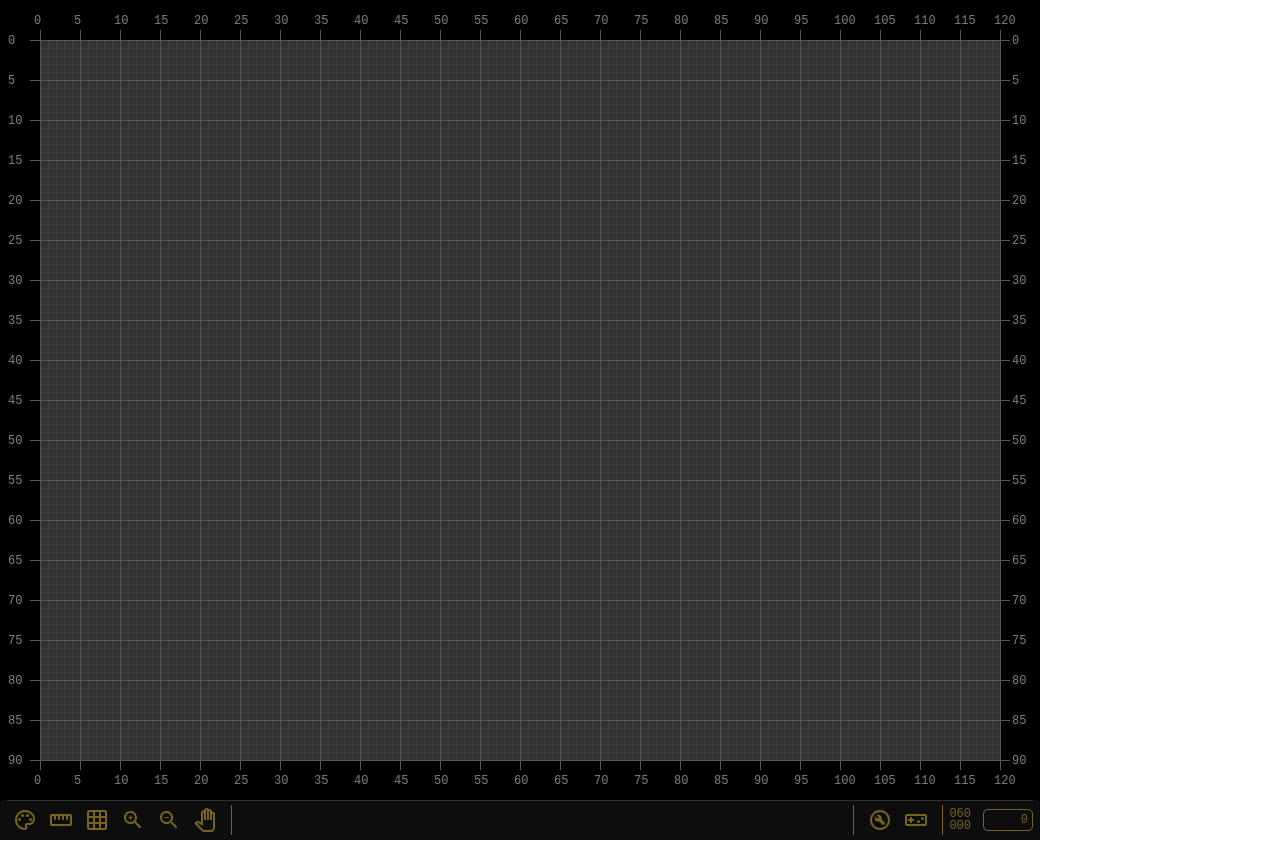
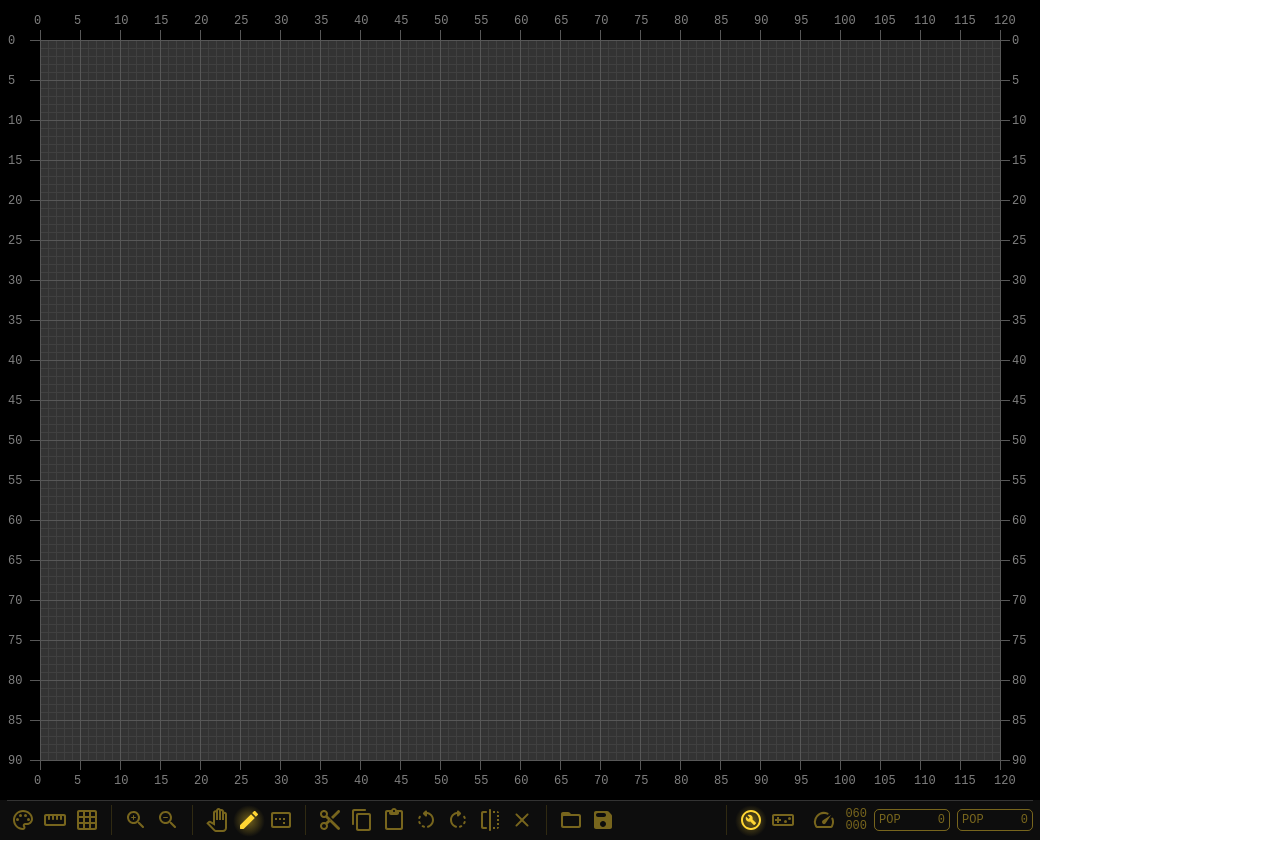
Before and after one commit to ffcoelho/game-of-life, an Angular app: page / in a window 1280 px wide. Built offline with nearby package versions, Linux system fonts and the light colour scheme.

Commit message:
menu integr. disp, zoom, game

```diff
--- a/src/app/models/menu.model.ts
+++ b/src/app/models/menu.model.ts
@@ -1,48 +1,92 @@
 export interface MenuModel {
-  build: MenuItemModel[];
-  fixed: MenuItemModel[];
+  display: MenuItemModel[];
+  zoom: MenuItemModel[];
+  tools: MenuItemModel[];
+  edit: MenuItemModel[];
+  file: MenuItemModel[];
   game: MenuItemModel[];
+  selector: MenuItemModel[];
   mode: MenuMode;
-  selector: MenuModeSelectorModel[];
 }
 
 interface MenuItemModel {
-  actionId: string;
+  actionId?: string;
+  mode?: MenuMode;
+  led?: boolean;
   disabled: boolean;
-  led: boolean;
-  icon: string;
-  tooltip: string;
-}
-
-interface MenuModeSelectorModel {
-  disabled: boolean;
-  mode: MenuMode;
   icon: string;
   tooltip: string;
 }
 
 export enum MenuMode {
-  NONE = 0,
-  PLAY = 1,
-  BUILD = 2
+  PLAY = 0,
+  BUILD = 1
 }
 
 export const MENU: MenuModel = {
-  build: [
+  display: [
+    {
+      actionId: 'colors',
+      disabled: false,
+      led: false,
+      icon: 'colors',
+      tooltip: 'Colors'
+    },
+    {
+      actionId: 'ruler',
+      disabled: false,
+      led: false,
+      icon: 'ruler',
+      tooltip: 'Ruler'
+    },
+    {
+      actionId: 'lines',
+      disabled: false,
+      led: false,
+      icon: 'lines',
+      tooltip: 'Lines'
+    }
+  ],
+  zoom: [
+    {
+      actionId: 'zoomIn',
+      disabled: false,
+      led: false,
+      icon: 'zoom_in',
+      tooltip: 'Zoom in'
+    },
+    {
+      actionId: 'zoomOut',
+      disabled: false,
+      led: false,
+      icon: 'zoom_out',
+      tooltip: 'Zoom out'
+    }
+  ],
+  tools: [
+    {
+      actionId: 'pan',
+      disabled: false,
+      led: false,
+      icon: 'pan',
+      tooltip: 'Pan tool'
+    },
     {
       actionId: 'draw',
       disabled: false,
       led: false,
       icon: 'draw',
-      tooltip: 'Draw'
+      tooltip: 'Draw tool'
     },
     {
       actionId: 'select',
       disabled: false,
       led: false,
-      icon: 'select',
-      tooltip: 'Select'
-    },
+      icon: 'screen',
+      tooltip: 'Select Tool'
+    }
+  ],
+  edit: [
     {
       actionId: 'cut',
       disabled: false,
@@ -86,13 +130,6 @@
       tooltip: 'Flip'
     },
     {
-      actionId: 'save',
-      disabled: false,
-      led: false,
-      icon: 'save',
-      tooltip: 'Save'
-    },
-    {
       actionId: 'clear',
       disabled: false,
       led: false,
@@ -100,58 +137,23 @@
       tooltip: 'Clear'
     }
   ],
-  fixed: [
+  file: [
     {
-      actionId: 'colors',
+      actionId: 'load',
       disabled: false,
       led: false,
-      icon: 'colors',
-      tooltip: 'Colors'
+      icon: 'folder',
+      tooltip: 'Load'
     },
     {
-      actionId: 'ruler',
+      actionId: 'save',
       disabled: false,
       led: false,
-      icon: 'ruler',
-      tooltip: 'Ruler'
-    },
-    {
-      actionId: 'lines',
-      disabled: false,
-      led: false,
-      icon: 'lines',
-      tooltip: 'Lines'
-    },
-    {
-      actionId: 'zoomIn',
-      disabled: false,
-      led: false,
-      icon: 'zoom_in',
-      tooltip: 'Zoom in'
-    },
-    {
-      actionId: 'zoomOut',
-      disabled: false,
-      led: false,
-      icon: 'zoom_out',
-      tooltip: 'Zoom out'
-    },
-    {
-      actionId: 'panTool',
-      disabled: false,
-      led: false,
-      icon: 'pan',
-      tooltip: 'Pan tool'
+      icon: 'save',
+      tooltip: 'Save'
     }
   ],
   game: [
-    {
-      actionId: 'speed',
-      disabled: false,
-      led: false,
-      icon: 'speed',
-      tooltip: 'Speed'
-    },
     {
       actionId: 'restart',
       disabled: false,
@@ -174,7 +176,6 @@
       tooltip: 'Start'
     }
   ],
-  mode: MenuMode.NONE,
   selector: [
     {
       disabled: false,
@@ -188,5 +189,6 @@
       icon: 'game',
       tooltip: 'Game mode'
     }
-  ]
+  ],
+  mode: MenuMode.BUILD
 };
--- a/src/app/ui/button/button.component.scss
+++ b/src/app/ui/button/button.component.scss
@@ -26,7 +26,7 @@
     display: none;
     justify-content: center;
     align-items: center;
-    width: 80px;
+    width: 96px;
     height: 25px;
     color: $led-on-color;
     font-family: monospace;
--- a/src/app/ui/icon/icon.component.html
+++ b/src/app/ui/icon/icon.component.html
@@ -10,13 +10,13 @@
 
   <svg *ngSwitchCase="'copy'" xmlns="http://www.w3.org/2000/svg" height="24" viewBox="0 0 24 24" width="24"><path d="M0 0h24v24H0V0z" fill="none"/><path d="M15 1H4c-1.1 0-2 .9-2 2v13c0 .55.45 1 1 1s1-.45 1-1V4c0-.55.45-1 1-1h10c.55 0 1-.45 1-1s-.45-1-1-1zm4 4H8c-1.1 0-2 .9-2 2v14c0 1.1.9 2 2 2h11c1.1 0 2-.9 2-2V7c0-1.1-.9-2-2-2zm-1 16H9c-.55 0-1-.45-1-1V8c0-.55.45-1 1-1h9c.55 0 1 .45 1 1v12c0 .55-.45 1-1 1z"/></svg>
 
-  <svg *ngSwitchCase="'counter'" xmlns="http://www.w3.org/2000/svg" height="24" viewBox="0 0 24 24" width="24"><path d="M0 0h24v24H0z" fill="none"/><path d="M16 10h-2v2h2v-2zm0 4h-2v2h2v-2zm-8-4H6v2h2v-2zm4 0h-2v2h2v-2zm8-6H4c-1.1 0-2 .9-2 2v12c0 1.1.9 2 2 2h16c1.1 0 2-.9 2-2V6c0-1.1-.9-2-2-2zm-1 14H5c-.55 0-1-.45-1-1V7c0-.55.45-1 1-1h14c.55 0 1 .45 1 1v10c0 .55-.45 1-1 1z"/></svg>
-
   <svg *ngSwitchCase="'cut'" xmlns="http://www.w3.org/2000/svg" height="24" viewBox="0 0 24 24" width="24"><path d="M0 0h24v24H0V0z" fill="none"/><path d="M9.64 7.64c.29-.62.42-1.33.34-2.09-.19-1.73-1.54-3.2-3.26-3.49-2.77-.48-5.14 1.89-4.66 4.65.3 1.72 1.76 3.07 3.49 3.26.76.08 1.46-.05 2.09-.34L10 12l-2.36 2.36c-.62-.29-1.33-.42-2.09-.34-1.73.19-3.2 1.54-3.49 3.26-.48 2.77 1.89 5.13 4.65 4.65 1.72-.3 3.07-1.76 3.26-3.49.08-.76-.05-1.46-.34-2.09L12 14l7.59 7.59c.89.89 2.41.26 2.41-1v-.01c0-.37-.15-.73-.41-1L9.64 7.64zM6 8c-1.1 0-2-.89-2-2s.9-2 2-2 2 .89 2 2-.9 2-2 2zm0 12c-1.1 0-2-.89-2-2s.9-2 2-2 2 .89 2 2-.9 2-2 2zm6-7.5c-.28 0-.5-.22-.5-.5s.22-.5.5-.5.5.22.5.5-.22.5-.5.5zm7.59-10.09L13 9l2 2 6.59-6.59c.26-.26.41-.62.41-1V3.4c0-1.25-1.52-1.88-2.41-.99z"/></svg>
 
   <svg *ngSwitchCase="'draw'" xmlns="http://www.w3.org/2000/svg" height="24" viewBox="0 0 24 24" width="24"><path d="M0 0h24v24H0V0z" fill="none"/><path d="M3 17.46v3.04c0 .28.22.5.5.5h3.04c.13 0 .26-.05.35-.15L17.81 9.94l-3.75-3.75L3.15 17.1c-.1.1-.15.22-.15.36zM20.71 7.04c.39-.39.39-1.02 0-1.41l-2.34-2.34c-.39-.39-1.02-.39-1.41 0l-1.83 1.83 3.75 3.75 1.83-1.83z"/></svg>
 
   <svg *ngSwitchCase="'flip'" xmlns="http://www.w3.org/2000/svg" height="24" viewBox="0 0 24 24" width="24"><path d="M0 0h24v24H0V0z" fill="none"/><path d="M15 21h2v-2h-2v2zm4-12h2V7h-2v2zM3 5v14c0 1.1.9 2 2 2h3c.55 0 1-.45 1-1s-.45-1-1-1H6c-.55 0-1-.45-1-1V6c0-.55.45-1 1-1h2c.55 0 1-.45 1-1s-.45-1-1-1H5c-1.1 0-2 .9-2 2zm16-2v2h2c0-1.1-.9-2-2-2zm-7 20c.55 0 1-.45 1-1V2c0-.55-.45-1-1-1s-1 .45-1 1v20c0 .55.45 1 1 1zm7-6h2v-2h-2v2zM15 5h2V3h-2v2zm4 8h2v-2h-2v2zm0 8c1.1 0 2-.9 2-2h-2v2z"/></svg>
+
+  <svg *ngSwitchCase="'folder'" xmlns="http://www.w3.org/2000/svg" height="24" viewBox="0 0 24 24" width="24"><path d="M0 0h24v24H0V0z" fill="none"/><path d="M20 6h-8l-1.41-1.41C10.21 4.21 9.7 4 9.17 4H4c-1.1 0-1.99.9-1.99 2L2 18c0 1.1.9 2 2 2h16c1.1 0 2-.9 2-2V8c0-1.1-.9-2-2-2zm-1 12H5c-.55 0-1-.45-1-1V9c0-.55.45-1 1-1h14c.55 0 1 .45 1 1v8c0 .55-.45 1-1 1z"/></svg>
 
   <svg *ngSwitchCase="'game'" xmlns="http://www.w3.org/2000/svg" height="24" viewBox="0 0 24 24" width="24"><path d="M0 0h24v24H0V0z" fill="none"/><path d="M21 6H3c-1.1 0-2 .9-2 2v8c0 1.1.9 2 2 2h18c1.1 0 2-.9 2-2V8c0-1.1-.9-2-2-2zm0 10H3V8h18v8zM6 15h2v-2h2v-2H8V9H6v2H4v2h2z"/><circle cx="14.5" cy="13.5" r="1.5"/><circle cx="18.5" cy="10.5" r="1.5"/></svg>
 
@@ -40,7 +40,7 @@
 
   <svg *ngSwitchCase="'save'" xmlns="http://www.w3.org/2000/svg" height="24" viewBox="0 0 24 24" width="24"><path d="M0 0h24v24H0V0z" fill="none"/><path d="M17.59 3.59c-.38-.38-.89-.59-1.42-.59H5c-1.11 0-2 .9-2 2v14c0 1.1.9 2 2 2h14c1.1 0 2-.9 2-2V7.83c0-.53-.21-1.04-.59-1.41l-2.82-2.83zM12 19c-1.66 0-3-1.34-3-3s1.34-3 3-3 3 1.34 3 3-1.34 3-3 3zm1-10H7c-1.1 0-2-.9-2-2s.9-2 2-2h6c1.1 0 2 .9 2 2s-.9 2-2 2z"/></svg>
 
-  <svg *ngSwitchCase="'select'" xmlns="http://www.w3.org/2000/svg" height="24" viewBox="0 0 24 24" width="24"><path d="M0 0h24v24H0V0z" fill="none"/><path d="M3 5v3c0 .55.45 1 1 1s1-.45 1-1V6c0-.55.45-1 1-1h2c.55 0 1-.45 1-1s-.45-1-1-1H5c-1.1 0-2 .9-2 2zm1 10c-.55 0-1 .45-1 1v3c0 1.1.9 2 2 2h3c.55 0 1-.45 1-1s-.45-1-1-1H6c-.55 0-1-.45-1-1v-2c0-.55-.45-1-1-1zm15 3c0 .55-.45 1-1 1h-2c-.55 0-1 .45-1 1s.45 1 1 1h3c1.1 0 2-.9 2-2v-3c0-.55-.45-1-1-1s-1 .45-1 1v2zm0-15h-3c-.55 0-1 .45-1 1s.45 1 1 1h2c.55 0 1 .45 1 1v2c0 .55.45 1 1 1s1-.45 1-1V5c0-1.1-.9-2-2-2z"/></svg>
+  <svg *ngSwitchCase="'screen'" xmlns="http://www.w3.org/2000/svg" height="24" viewBox="0 0 24 24" width="24"><path d="M0 0h24v24H0z" fill="none"/><path d="M16 10h-2v2h2v-2zm0 4h-2v2h2v-2zm-8-4H6v2h2v-2zm4 0h-2v2h2v-2zm8-6H4c-1.1 0-2 .9-2 2v12c0 1.1.9 2 2 2h16c1.1 0 2-.9 2-2V6c0-1.1-.9-2-2-2zm-1 14H5c-.55 0-1-.45-1-1V7c0-.55.45-1 1-1h14c.55 0 1 .45 1 1v10c0 .55-.45 1-1 1z"/></svg>
 
   <svg *ngSwitchCase="'set_state'" xmlns="http://www.w3.org/2000/svg" height="24" viewBox="0 0 24 24" width="24"><path d="M0 0h24v24H0V0z" fill="none"/><path d="M12 2C6.49 2 2 6.49 2 12s4.49 10 10 10 10-4.49 10-10S17.51 2 12 2zm0 18c-4.41 0-8-3.59-8-8s3.59-8 8-8 8 3.59 8 8-3.59 8-8 8zm3-8c0 1.66-1.34 3-3 3s-3-1.34-3-3 1.34-3 3-3 3 1.34 3 3z"/></svg>
 
--- a/src/app/ui/menu/menu.component.html
+++ b/src/app/ui/menu/menu.component.html
@@ -1,31 +1,47 @@
 <div class="menu-container">
-  <div class="menu-fixed">
-    <div class="menu-item" *ngFor="let btn of menu.fixed">
-      <app-button [icon]="btn.icon" [led]="btn.led" [disabled]="btn.disabled || blocked" [tooltip]="btn.tooltip"></app-button>
+  <div class="menu-left">
+    <div class="menu-item-container">
+      <div class="menu-item" *ngFor="let btn of menu.display">
+        <app-button [icon]="btn.icon" [led]="btn.led" [disabled]="btn.disabled || blocked" [tooltip]="btn.tooltip" (action)="displayAction(btn.actionId)"></app-button>
+      </div>
+    </div>
+    <div class="menu-separator"></div>
+    <div class="menu-item-container">
+      <div class="menu-item" *ngFor="let btn of menu.zoom">
+        <app-button [icon]="btn.icon" [led]="btn.led" [disabled]="btn.disabled || blocked" [tooltip]="btn.tooltip" (action)="zoomAction(btn.actionId)"></app-button>
+      </div>
+    </div>
+    <div class="menu-separator" *ngIf="menu.mode === 1"></div>
+    <div class="menu-item-container" *ngIf="menu.mode === 1">
+      <div class="menu-item" *ngFor="let btn of menu.tools">
+        <app-button [icon]="btn.icon" [led]="btn.led" [disabled]="btn.disabled || blocked" [tooltip]="btn.tooltip" (action)="toolAction(btn.actionId)"></app-button>
+      </div>
+    </div>
+    <div class="menu-separator"></div>
+    <div class="menu-item-container" *ngIf="menu.mode === 1">
+      <div class="menu-item" *ngFor="let btn of menu.edit">
+        <app-button [icon]="btn.icon" [led]="btn.led" [disabled]="btn.disabled || blocked" [tooltip]="btn.tooltip"></app-button>
+      </div>
+    </div>
+    <div class="menu-separator" *ngIf="menu.mode === 1"></div>
+    <div class="menu-item-container" *ngIf="menu.mode === 1">
+      <div class="menu-item" *ngFor="let btn of menu.file">
+        <app-button [icon]="btn.icon" [led]="btn.led" [disabled]="btn.disabled || blocked" [tooltip]="btn.tooltip"></app-button>
+      </div>
     </div>
   </div>
-  <div class="menu-separator"></div>
-  <div class="menu-mode" *ngIf="menu.mode === 0"></div>
-  <div class="menu-mode" *ngIf="menu.mode === 1">
-    <div class="menu-item" *ngFor="let btn of menu.game;">
-      <app-button [icon]="btn.icon" [led]="btn.led" [disabled]="btn.disabled || blocked" [tooltip]="btn.tooltip" (action)="gameAction(btn.actionId)"></app-button>
+  <div class="menu-right">
+    <div class="menu-separator" *ngIf="menu.mode === 0"></div>
+    <div class="menu-item-container" *ngIf="menu.mode === 0">
+      <div class="menu-item" *ngFor="let btn of menu.game">
+        <app-button [icon]="btn.icon" [led]="btn.led" [disabled]="btn.disabled || blocked" [tooltip]="btn.tooltip" (action)="gameAction(btn.actionId)"></app-button>
+      </div>
     </div>
-    <div class="menu-item form" *ngIf="displaySpeedInput">
-      <span>Gen/s (1-200):</span>
-      <app-input class="small-input" type="number" maxLength="3" [parentForm]="gameForm" controlName="speed"></app-input>
-      <app-button icon="close" (action)="speedInputCancel()"></app-button>
-      <app-button icon="check" [disabled]="gameForm.invalid" (action)="speedInputUpdate()"></app-button>
-    </div>
-  </div>
-  <div class="menu-mode" *ngIf="menu.mode === 2">
-    <div class="menu-item" *ngFor="let btn of menu.build">
-      <app-button [icon]="btn.icon" [led]="btn.led" [disabled]="btn.disabled || blocked" [tooltip]="btn.tooltip"></app-button>
-    </div>
-  </div>
-  <div class="menu-separator"></div>
-  <div class="menu-selector">
-    <div class="menu-item" *ngFor="let btn of menu.selector">
-      <app-button [icon]="btn.icon" [led]="btn.mode === menu.mode" [disabled]="btn.disabled || blocked" [tooltip]="btn.tooltip" (action)="mode(btn.mode)"></app-button>
+    <div class="menu-separator"></div>
+    <div class="menu-item-container">
+      <div class="menu-item" *ngFor="let btn of menu.selector">
+        <app-button [icon]="btn.icon" [led]="btn.mode === menu.mode" [disabled]="btn.disabled || blocked" [tooltip]="btn.tooltip" (action)="selectMode(btn.mode)"></app-button>
+      </div>
     </div>
   </div>
 </div>
--- a/src/app/ui/menu/menu.component.scss
+++ b/src/app/ui/menu/menu.component.scss
@@ -1,55 +1,97 @@
 @import '../../../assets/styles/variables';
+@import '../../../assets/styles/mixins';
 
 .menu-container {
+  @include user-select-none;
   display: flex;
   align-items: center;
   width: calc(100% - 8px);
   height: 100%;
   padding-right: 8px;
-  .menu-item {
+  .menu-left {
     display: flex;
-    justify-content: center;
+    justify-content: flex-start;
     align-items: center;
-    margin: 0 2px;
-    span {
-      font-family: monospace;
-      font-size: 12px;
-      color: $led-dim-color;
-    }
-    .small-input {
-      width: 27px;
-      margin: 0 14px 0 7px;
-    }
-    &.form {
-      margin-left: 24px;
-    }
+    width: 622px;
+  }
+  .menu-right {
+    display: flex;
+    justify-content: flex-end;
+    align-items: center;
+    width: 178px;
+  }
+  .menu-item-container {
+    display: flex;
+    justify-content: flex-start;
+    align-items: center;
   }
   .menu-separator {
     width: 8px;
-    height: calc(100% - 2px);
+    height: 30px;
     margin-bottom: 2px;
     margin-left: 8px;
-    border-left: 1px solid $led-color;
-  }
-  .menu-fixed {
-    display: flex;
-    justify-content: flex-start;
-    align-items: center;
-    width: 216px;
-    height: 100%;
-  }
-  .menu-mode {
-    display: flex;
-    justify-content: flex-start;
-    align-items: center;
-    width: 605px;
-    height: 100%;
-  }
-  .menu-selector {
-    display: flex;
-    justify-content: flex-end;
-    align-items: center;
-    width: 72px;
-    height: 100%;
+    border-left: 1px solid $led-disable-color;
   }
 }
+
+// .menu-container {
+//   @include user-select-none;
+//   display: flex;
+//   align-items: center;
+//   width: calc(100% - 8px);
+//   height: 100%;
+//   padding-right: 8px;
+//   .menu-left {
+//     display: flex;
+//     justify-content: flex-start;
+//     align-items: center;
+//     width: 108px;
+//     height: 100%;
+//   }
+//   .menu-build {
+//     display: flex;
+//     justify-content: flex-start;
+//     align-items: center;
+//     width: 358px;
+//     height: 100%;
+//   }
+//   .menu-game {
+//     display: flex;
+//     justify-content: flex-start;
+//     align-items: center;
+//     width: 212px;
+//     height: 100%;
+//   }
+//   .menu-right {
+//     display: flex;
+//     justify-content: flex-end;
+//     align-items: center;
+//     width: 72px;
+//     height: 100%;
+//   }
+//   .menu-separator {
+//     width: 8px;
+//     height: calc(100% - 2px);
+//     margin-bottom: 2px;
+//     margin-left: 8px;
+//     border-left: 1px solid $led-color;
+//   }
+//   .menu-item {
+//     display: flex;
+//     justify-content: center;
+//     align-items: center;
+//     margin: 0 2px;
+//     span {
+//       font-family: monospace;
+//       font-size: 12px;
+//       color: $led-dim-color;
+//     }
+//     .small-input {
+//       width: 27px;
+//       margin: 0 14px 0 7px;
+//     }
+//     &.form {
+//       margin-left: 24px;
+//     }
+//   }
+// }
--- a/src/app/ui/menu/menu.component.ts
+++ b/src/app/ui/menu/menu.component.ts
@@ -3,6 +3,7 @@
 import { DataService } from 'src/app/services/data.service';
 import { MenuMode, MenuModel, MENU } from '../../models/menu.model';
 import { ConfigModel } from 'src/app/models/config.model';
+import { nextTick } from 'process';
 
 @Component({
   selector: 'app-menu',
@@ -17,6 +18,9 @@
   @Input() config: ConfigModel;
 
   @Output() game: EventEmitter<boolean> = new EventEmitter();
+  @Output() display: EventEmitter<string> = new EventEmitter();
+  @Output() zoom: EventEmitter<string> = new EventEmitter();
+  @Output() tool: EventEmitter<string> = new EventEmitter();
   @Output() playback: EventEmitter<string> = new EventEmitter();
 
   public menu: MenuModel;
@@ -42,19 +46,50 @@
         ]
       ]
     });
+    this.selectMode(MenuMode.BUILD);
   }
 
-  mode(mode: MenuMode): void {
-    if (mode === this.menu.mode) {
-      this.menu.mode = MenuMode.NONE;
-    } else {
-      this.menu.mode = mode;
-      if (this.menu.mode === MenuMode.PLAY) {
-        this.game.emit(true);
-        return;
-      }
+  selectMode(mode: MenuMode): void {
+    this.menu.mode = mode;
+    if (this.menu.mode === MenuMode.PLAY) {
+      this.game.emit(true);
+      this.toggleButtonsState();
+      return;
     }
     this.game.emit(false);
+    this.toggleButtonsState();
+  }
+
+  toggleButtonsState(): void {
+    if (this.menu.mode === MenuMode.PLAY) {
+      this.menu.tools.forEach(tool => tool.disabled = true);
+      this.menu.edit.forEach(tool => tool.disabled = true);
+      this.menu.file.forEach(tool => tool.disabled = true);
+      this.toolAction('pan');
+    } else {
+      this.menu.tools.forEach(tool => tool.disabled = false);
+      this.menu.edit[6].disabled = false;
+      this.menu.file.forEach(tool => tool.disabled = false);
+      this.toolAction('draw');
+    }
+  }
+
+  displayAction(id: string): void {
+    this.display.emit(id);
+  }
+
+  zoomAction(id: string): void {
+    this.zoom.emit(id);
+  }
+
+  toolAction(id: string) {
+    this.menu.tools.forEach(tool => {
+      tool.led = false;
+      if (id === tool.actionId) {
+        tool.led = true;
+      }
+    });
+    this.tool.emit(id);
   }
 
   gameAction(id: string): void {
@@ -66,14 +101,14 @@
   }
 
   playingState(state: boolean): void {
-    this.menu.game[0].disabled = state;
-    this.menu.game[1].disabled = state;
-    this.menu.game[2].disabled = state;
-    this.menu.game[3].led = state;
-    this.menu.selector.forEach(sel => sel.disabled = state);
-    this.menu.fixed[0].disabled = state;
-    this.menu.fixed[1].disabled = state;
-    this.menu.fixed[2].disabled = state;
+    // this.menu.game[0].disabled = state;
+    // this.menu.game[1].disabled = state;
+    // this.menu.game[2].disabled = state;
+    // this.menu.game[3].led = state;
+    // this.menu.selector.forEach(sel => sel.disabled = state);
+    // this.menu.fixed[0].disabled = state;
+    // this.menu.fixed[1].disabled = state;
+    // this.menu.fixed[2].disabled = state;
   }
 
   showSpeedInput(): void {
--- a/src/app/universe/universe.component.html
+++ b/src/app/universe/universe.component.html
@@ -19,15 +19,31 @@
 <div class="universe-panel" *ngIf="cfg">
   <div class="panel">
     <div class="menu">
-      <app-menu [playing]="playing" [config]="cfg" (game)="leds = $event" (playback)="playback($event)"></app-menu>
+      <app-menu
+        [playing]="playing"
+        [config]="cfg"
+        (game)="leds = $event"
+        (display)="toggleDisplay($event)"
+        (zoom)="toggleZoom($event)"
+        (tool)="selectTool($event)"
+        (playback)="playback($event)"
+      ></app-menu>
+    </div>
+    <div class="speed-btn">
+      <app-button icon="speed" [disabled]="playing" tooltip="Game speed"></app-button>
     </div>
     <div class="info" [ngClass]="{'led': leds}" >
       <div class="fps">
         <span>{{ cfg.speed | number:'3.0-0' }}</span>
-        <span *ngIf="!fps"> 000</span>
+        <span *ngIf="!fps">000</span>
         <span [ngStyle]="{'color': fps >= cfg.speed ? '#009933' : '#cc0000', 'opacity': leds ? '1' : '0.5'}" *ngIf="fps">{{ fps | number:'3.0-0' }}</span>
       </div>
-      <div class="generation">
+      <div class="disp">
+        <span>POP</span>
+        <span>{{ ticks }}</span>
+      </div>
+      <div class="disp">
+        <span>POP</span>
         <span>{{ ticks }}</span>
       </div>
     </div>
--- a/src/app/universe/universe.component.scss
+++ b/src/app/universe/universe.component.scss
@@ -36,17 +36,19 @@
     padding: 4px 0;
     border-top: 1px solid #333333;
     .menu {
-      width: 935px;
+      width: 800px;
       height: 100%;
+    }
+    .speed-btn {
+      width: 32px;
     }
     .info {
       display: flex;
       justify-content: flex-end;
       align-items: center;
-      width: 90px;
+      width: 193px;
       height: calc(100% - 2px);
       margin-bottom: 2px;
-      border-left: 1px solid $led-color;
       font-family: monospace;
       font-size: 12px;
       color: $led-color;
@@ -55,18 +57,18 @@
         flex-direction: column;
         justify-content: space-around;
         align-items: flex-end;
-        margin-right: 12px;
       }
-      .generation {
+      .disp {
         display: flex;
-        justify-content: flex-end;
+        justify-content: space-between;
         align-items: center;
         height: 20px;
-        width: 48px;
+        width: 74px;
+        margin-left: 7px;
         border: 1px solid $led-color;
         border-radius: 5px;
         span {
-          margin-right: 4px;
+          margin: 0 4px;
         }
       }
       &.led {
--- a/src/app/universe/universe.component.ts
+++ b/src/app/universe/universe.component.ts
@@ -26,7 +26,9 @@
 
   public cfg: ConfigModel;
 
-  public panMode = false;
+  public clickPanMode = false;
+  public tool: string;
+
   public pan: PointModel = { x: 0, y: 0 };
 
   public leds: boolean;
@@ -195,16 +197,35 @@
   panelClick(ev: PointerEvent): void {
     ev.preventDefault();
     if (ev.buttons === 1) {
-      this.toggleCell(ev);
+      if (this.tool === 'draw') {
+        this.toggleCell(ev);
+        return;
+      }
+      if (this.tool === 'pan') {
+        this.pan = { x: ev.x, y: ev.y };
+        this.clickPanMode = true;
+        this.control.nativeElement.style.cursor = 'grabbing';
+        return;
+      }
+      if (this.tool === 'select') {
+        console.log('Select Mode');
+      }
     } else if (ev.buttons === 4) {
       this.pan = { x: ev.x, y: ev.y };
-      this.panMode = true;
+      this.clickPanMode = true;
       this.control.nativeElement.style.cursor = 'grabbing';
     }
   }
 
   releaseClick(ev: PointerEvent): void {
-    this.panMode = false;
+    this.clickPanMode = false;
+    if (this.tool === 'pan') {
+      this.control.nativeElement.style.cursor = 'grab';
+      return;
+    }
+    if (this.tool === 'select') {
+      return;
+    }
     this.control.nativeElement.style.cursor = 'default';
   }
 
@@ -216,7 +237,7 @@
   }
 
   panUniverse(ev: PointerEvent): void {
-    if (!this.panMode) {
+    if (!this.clickPanMode) {
       return;
     }
     const cP = LIFE.r - this.cfg.grid.scale * 0.5;
@@ -276,6 +297,50 @@
     }
   }
 
+  toggleDisplay(id: string): void {
+    this.cfg.display[id] = !this.cfg.display[id];
+    this.data.updateConfig(this.cfg);
+  }
+
+  toggleZoom(id: string): void {
+    let idx: number;
+    if (id === 'zoomOut') {
+      if (this.cfg.grid.size === 0) {
+        return;
+      }
+      idx = -1;
+    } else {
+      if (this.cfg.grid.size === 4) {
+        return;
+      }
+      idx = 1;
+    }
+    const mY = (LIFE.y / 2 - LIFE.o) * 2 + LIFE.r;
+    const mX = (LIFE.x / 2 - LIFE.o) * 2 + LIFE.r;
+    const uY = Math.round((mY - LIFE.r - this.cfg.grid.scale * 0.5) / this.cfg.grid.scale) + this.cfg.origin.y;
+    const uX = Math.round((mX - LIFE.r - this.cfg.grid.scale * 0.5) / this.cfg.grid.scale) + this.cfg.origin.x;
+    const nY = Math.round((mY - LIFE.r - GRIDS[this.cfg.grid.size + idx].scale * 0.5) / GRIDS[this.cfg.grid.size + idx].scale);
+    const nX = Math.round((mX - LIFE.r - GRIDS[this.cfg.grid.size + idx].scale * 0.5) / GRIDS[this.cfg.grid.size + idx].scale);
+    this.cfg.grid = GRIDS[this.cfg.grid.size + idx];
+    this.cfg.origin = { x: uX - nX, y: uY - nY };
+    this.checkLimits();
+    this.data.updateConfig(this.cfg);
+  }
+
+  selectTool(id: string): void {
+    this.tool = id;
+    if (id === 'draw') {
+      this.control.nativeElement.style.cursor = 'default';
+      return;
+    }
+    if (id === 'pan') {
+      this.control.nativeElement.style.cursor = 'grab';
+    }
+    if (id === 'select') {
+      this.control.nativeElement.style.cursor = 'crosshair';
+    }
+  }
+
   playback(id: string): void {
     switch (id) {
       case 'restart': {
@@ -309,5 +374,4 @@
       }
     }
   }
-
 }
```
